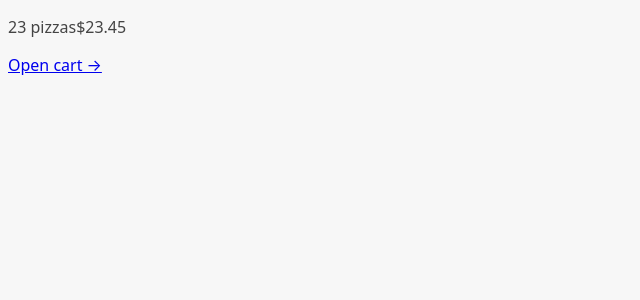
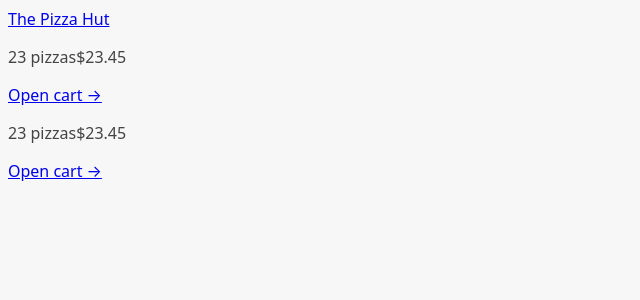
Before and after one commit to Ashiqur2279/project-pizza-hut, a React (Vite) app: page /cartOverview in a window 1280 px wide. Shown: the top 300 px of the page, without its empty margins (0-640 px from the left). Built offline with nearby package versions, Linux system fonts and the light colour scheme.

Commit message:
Implement the appLayout and nested route

```diff
--- a/src/App.jsx
+++ b/src/App.jsx
@@ -9,8 +9,12 @@ import CreateOrder from "./features/order/CreateOrder";
 import Order from "./features/order/Order";
 import CreateUser from "./features/user/CreateUser";
 import Home from "./ui/Home";
+import AppLayout from "./ui/AppLayout";
 
 const router = createBrowserRouter([
+  {
+    element: <AppLayout />,
+    children: [
       {
         path: "/",
         element: <Home />,
@@ -55,6 +59,8 @@ const router = createBrowserRouter([
         path: "/user",
         element: <CreateUser />,
       },
+    ],
+  },
 ]);
 function App() {
   return <RouterProvider router={router} />;
--- a/src/features/cart/CartOverview.jsx
+++ b/src/features/cart/CartOverview.jsx
@@ -1,4 +1,4 @@
-import React from "react";
+import { Link } from "react-router-dom";
 
 const CartOverview = () => {
   return (
@@ -7,7 +7,7 @@ const CartOverview = () => {
         <span>23 pizzas</span>
         <span>$23.45</span>
       </p>
-      <a href="#">Open cart &rarr;</a>
+      <Link to="/cart">Open cart &rarr;</Link>
     </div>
   );
 };
--- /dev/null
+++ b/src/ui/AppLayout.jsx
@@ -0,0 +1,17 @@
+import { Outlet } from "react-router-dom";
+import CartOverview from "../features/cart/CartOverview";
+import Header from "./Header";
+
+const AppLayout = () => {
+  return (
+    <>
+      <Header />
+      <main>
+        <Outlet />
+      </main>
+      <CartOverview />
+    </>
+  );
+};
+
+export default AppLayout;
--- /dev/null
+++ b/src/ui/Header.jsx
@@ -0,0 +1,12 @@
+import React from "react";
+import { Link } from "react-router-dom";
+
+const Header = () => {
+  return (
+    <div>
+      <Link to="/">The Pizza Hut</Link>
+    </div>
+  );
+};
+
+export default Header;
```
Lines whose indentation alone changed are shown as unchanged.
